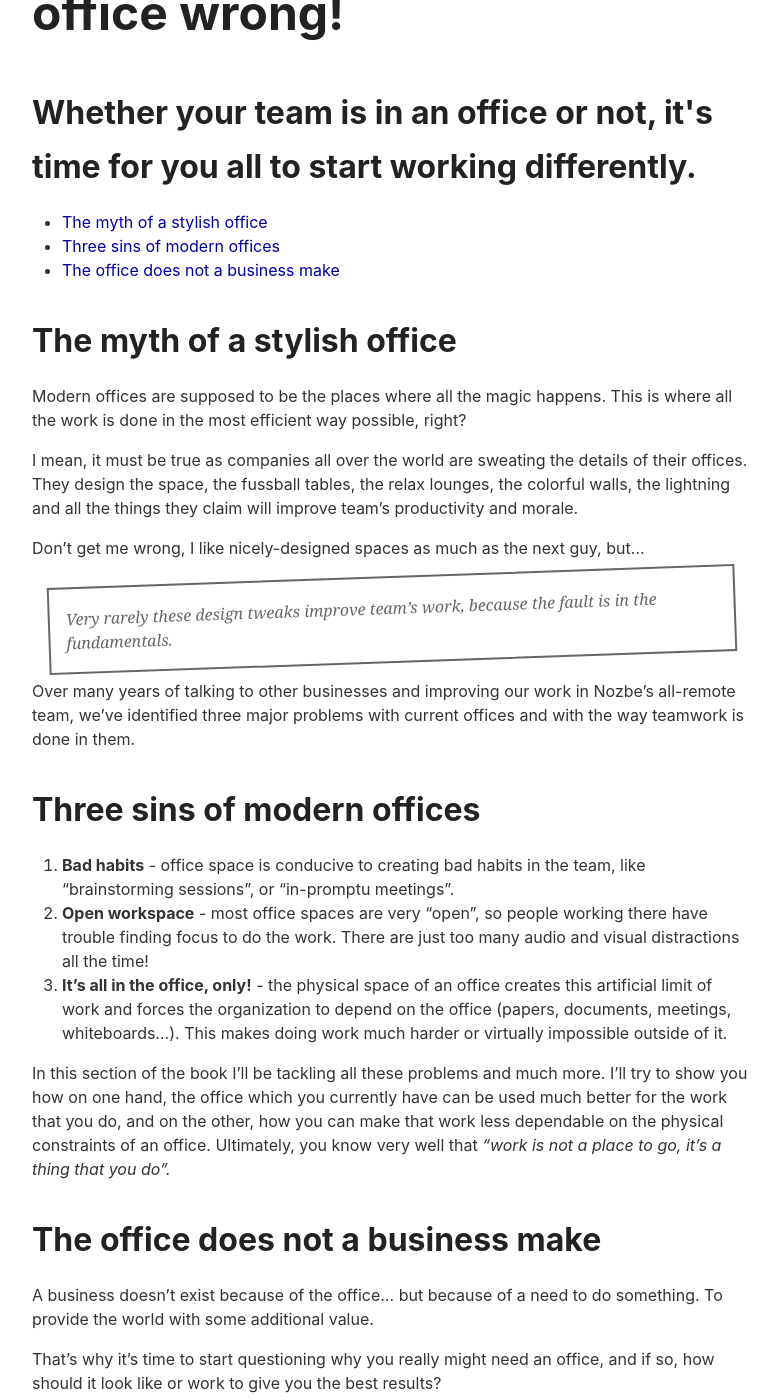
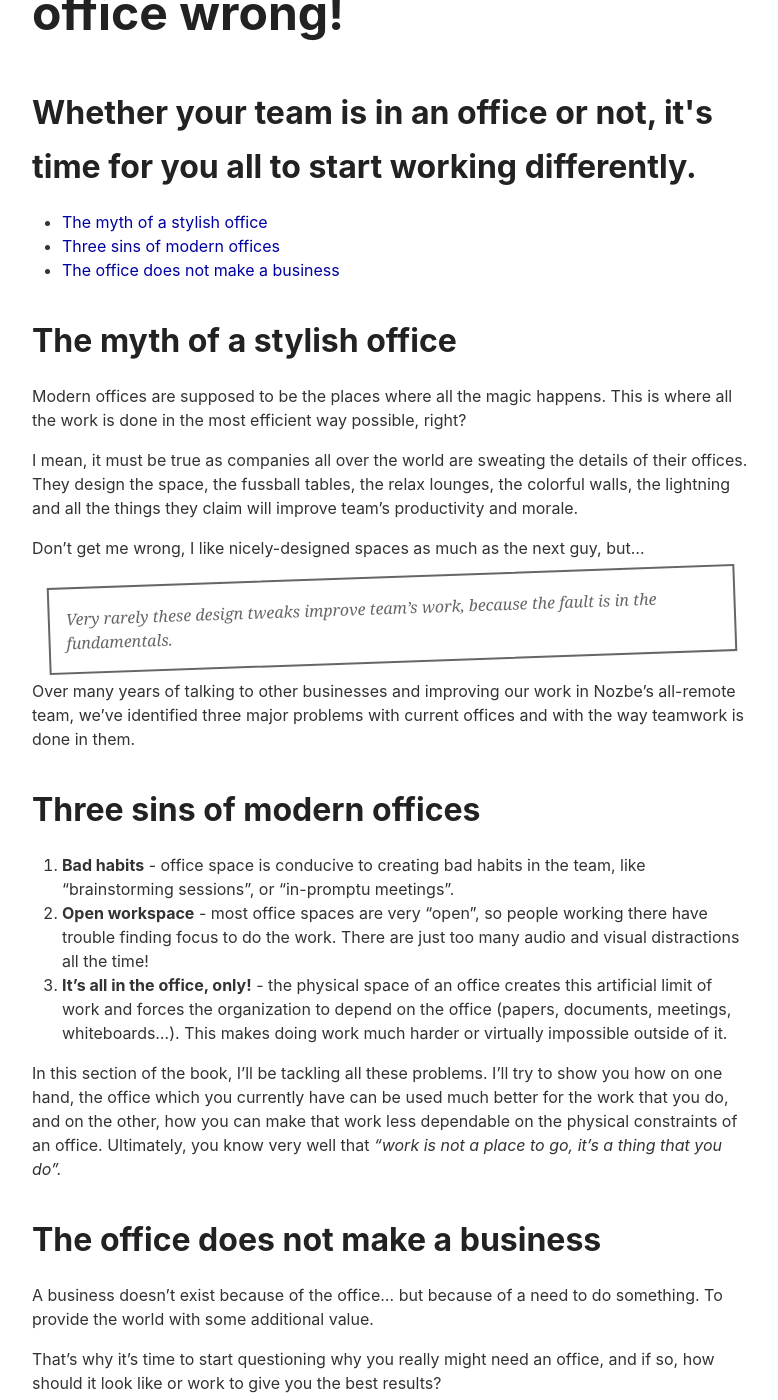
Before and after one commit to Nozbe/NoOffice.org, a Jekyll site: the page built from _book/one.md, in a window 1280 px wide and 1400 px high, scrolled down 447 px. Shown: the whole window, without its empty margins (248-1026 px from the left). Built offline with Jekyll 4.4.1, drawn with Linux system fonts in a browser that asks for light colours.

Commit message:
Update one.md

```diff
--- a/_book/one.md
+++ b/_book/one.md
@@ -25,11 +25,11 @@ Over many years of talking to other businesses and improving our work in Nozbe's
 2. **Open workspace** - most office spaces are very "open", so people working there have trouble finding focus to do the work. There are just too many audio and visual distractions all the time!
 3. **It's all in the office, only!** - the physical space of an office creates this artificial limit of work and forces the organization to depend on the office (papers, documents, meetings, whiteboards...). This makes doing work much harder or virtually impossible outside of it.
 
-In this section of the book I'll be tackling all these problems and much more. I'll try to show you how on one hand, the office which you currently have can be used much better for the work that you do, and on the other, how you can make that work less dependable on the physical constraints of an office. Ultimately, you know very well that *"work is not a place to go, it's a thing that you do".*
+In this section of the book, I'll be tackling all these problems. I'll try to show you how on one hand, the office which you currently have can be used much better for the work that you do, and on the other, how you can make that work less dependable on the physical constraints of an office. Ultimately, you know very well that *"work is not a place to go, it's a thing that you do".*
 
-## The office does not a business make
+## The office does not make a business
 
-A business doesn't exist because of the office... but because of a need to do something. To provide the world with some additional value.
+A business doesn't exist because of the office… but because of a need to do something. To provide the world with some additional value.
 
 That’s why it's time to start questioning why you really might need an office, and if so, how should it look like or work to give you the best results?
 
```
